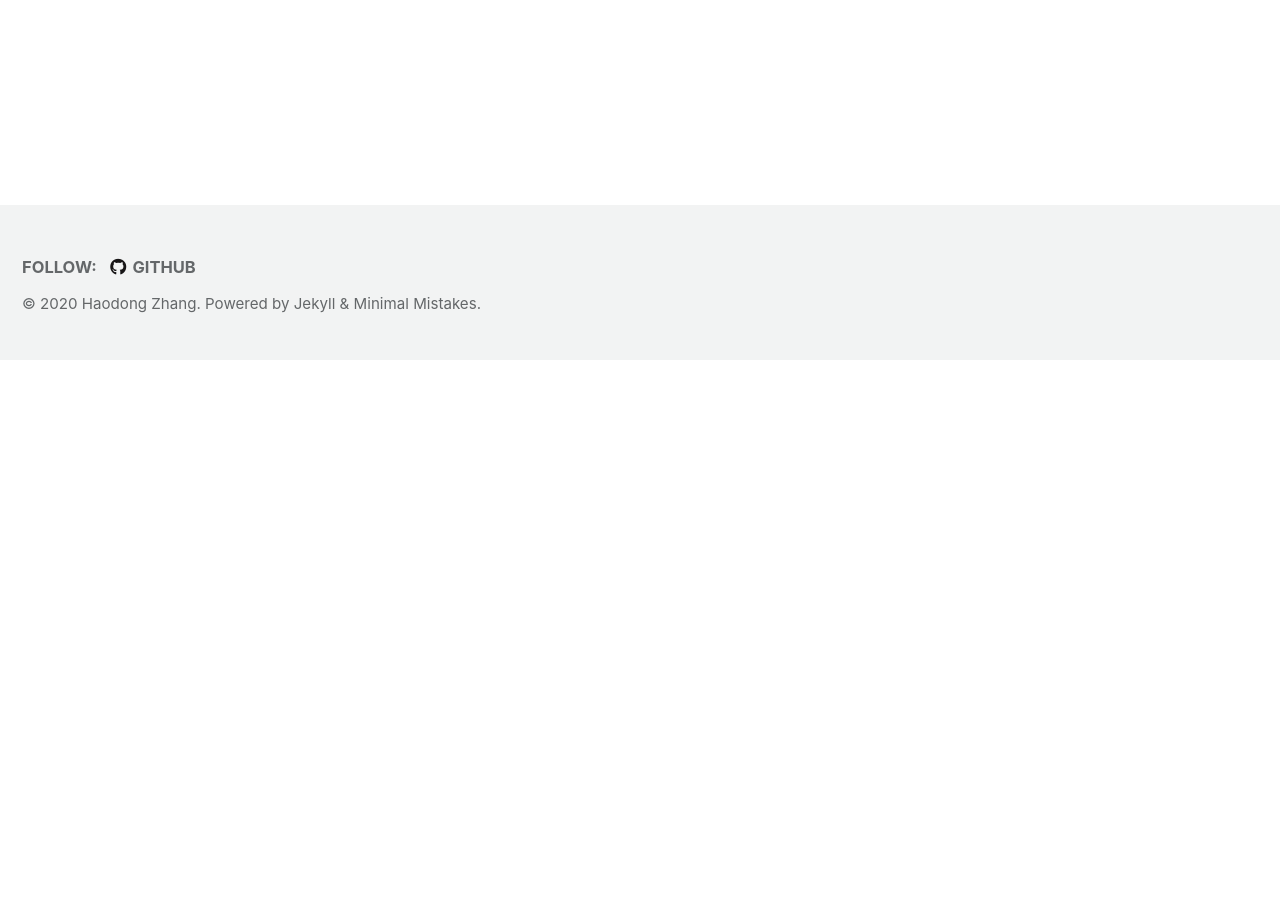
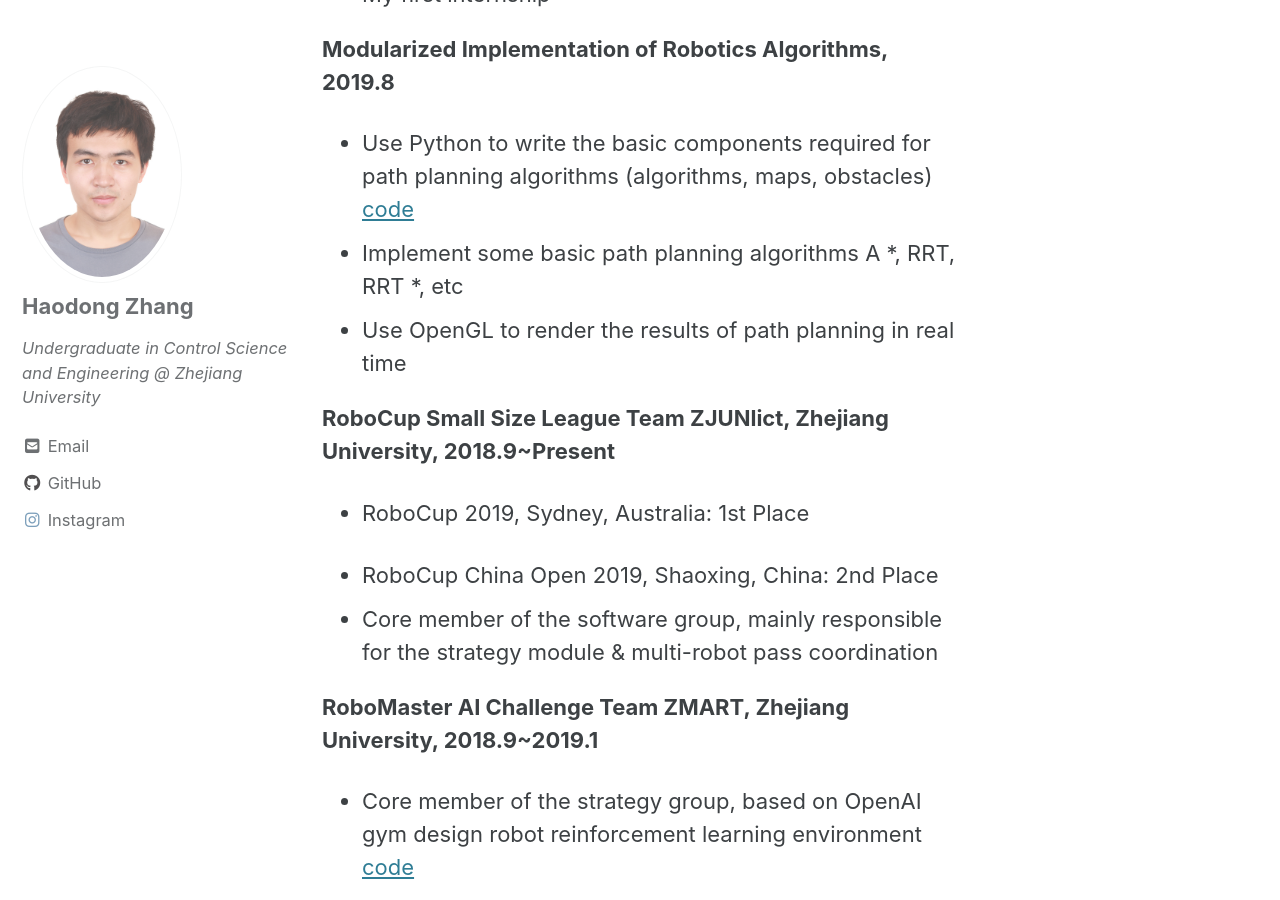
Before and after one commit to 0aqz0/0aqz0.github.io, a Jekyll site: the page built from index.md, in a window 1280 px wide and 900 px high, scrolled down 762 px. Built offline with Jekyll 4.4.1, drawn with Linux system fonts in a browser that asks for light colours; cached includes are drawn as plain includes; nearby versions of some CDN libraries; before the commit the page ends 1122 px from its top, so only the background shows below that; some of the changed text lies outside the part shown.

Commit message:
update home page

```diff
--- a/_config.yml
+++ b/_config.yml
@@ -17,7 +17,7 @@
 # Site Settings
 locale                   : "en-US"
 title                    : "Haodong Zhang's Page"
-title_separator          : "-"
+title_separator          : "|"
 subtitle                 : # site tagline that appears below site title in masthead
 name                     : "Haodong Zhang"
 description              : "Haodong Zhang's Personal Homepage"
--- a/index.md
+++ b/index.md
@@ -7,3 +7,53 @@
 ---
 
 I am an undergraduate of Zhejiang University, mainly interested in robotics.
+
+---
+
+## Projects
+
+**Sign Language Recognition, 2019.9~Present**
+
+- Use CNN+LSTM, 3D CNN, GCN and their variants to achieve isolated sign language recognition [code](https://github.com/0aqz0/SLR)
+- My graduation project
+
+**Vision-assisted Robotic Arm Grabbing & AGV Detection and Positioning for Cooperation with Robotic Arm, ABB, 2019.8**
+
+- Develop visual algorithms to assist robotic arm
+- My first internship
+
+**Modularized Implementation of Robotics Algorithms, 2019.8**
+
+- Use Python to write the basic components required for path planning algorithms (algorithms, maps, obstacles) [code](https://github.com/0aqz0/Robotics-Notebook)
+- Implement some basic path planning algorithms A *, RRT, RRT *, etc
+- Use OpenGL to render the results of path planning in real time
+
+**RoboCup Small Size League Team ZJUNlict, Zhejiang University, 2018.9~Present**
+
+- RoboCup 2019, Sydney, Australia: 1st Place
+
+- RoboCup China Open 2019, Shaoxing, China: 2nd Place
+- Core member of the software group, mainly responsible for the strategy module & multi-robot pass coordination
+
+**RoboMaster AI Challenge Team ZMART, Zhejiang University, 2018.9~2019.1**
+
+- Core member of the strategy group, based on OpenAI gym design robot reinforcement learning environment [code](https://github.com/0aqz0/rm-gym)
+- Implement ROS package of robot state machine [code](https://github.com/0aqz0/state_machine)
+
+**Mobile Robot with Four Mecanum Wheels Based on ROS, 2018.9**
+
+- Use the Raspberry Pi as the robot main control board to achieve basic motion control [code](https://github.com/0aqz0/smart-car)
+- Configure and use the Xbox One wireless controller to control the robot
+
+**World Robotic Sailing Championship Team ZMART, Zhejiang University, 2018.6~2018.8**
+
+- World Robotic Sailing Championship 2018, Southampton, Britain: 3rd Place
+- Core member of the software group, mainly responsible for the path planning of the sailing robot
+
+---
+
+## Honors and Awards
+
+- Undergraduate Special Scholarship, Zhejiang University, 2019
+- Top Student Scholarship, CKC Honors College, Zhejiang University, 2019
+- Research Innovation Scholarship, CKC Honors College, Zhejiang University, 2019
```
